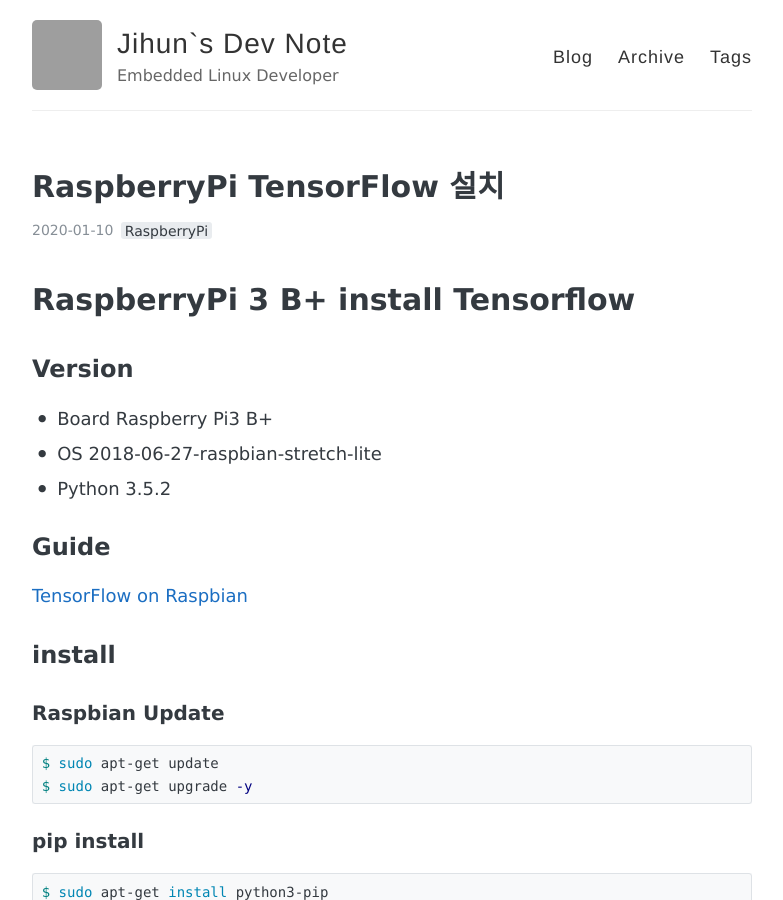
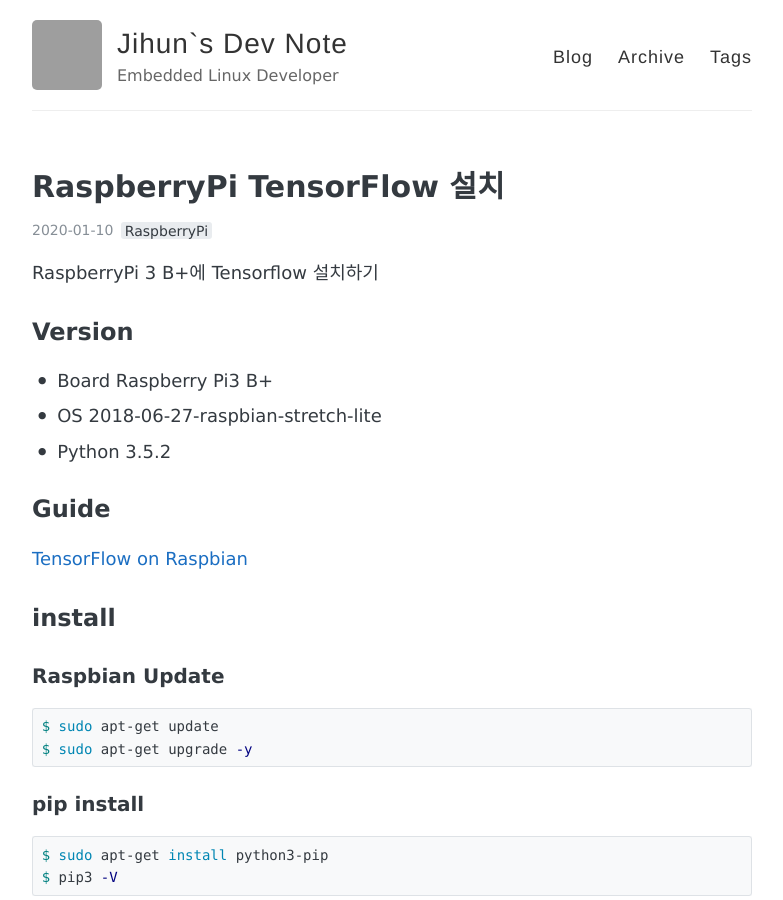
Before and after one commit to JihunDev/JihunDev.github.io, a Jekyll site: the page built from _posts/2020-01-10-OpenSourceHW_RaspberryPi_TensorFlow_Setup.md, in a window 1280 px wide and 900 px high. Shown: the whole window, without its empty margins (248-1031 px from the left). Built offline with Jekyll 4.4.1, drawn with Linux system fonts in a browser that asks for light colours; some web fonts are replaced; comment, search, counter and statistics services are not loaded; grey boxes are pictures that could not be loaded.

Commit message:
Post :  내용변경

```diff
--- a/_posts/2020-01-10-OpenSourceHW_RaspberryPi_TensorFlow_Setup.md
+++ b/_posts/2020-01-10-OpenSourceHW_RaspberryPi_TensorFlow_Setup.md
@@ -6,7 +6,7 @@
 use_math: true
 ---
 
-# RaspberryPi 3 B+ install Tensorflow
+RaspberryPi 3 B+에 Tensorflow 설치하기
 
 ## Version
 - Board Raspberry Pi3 B+
```
